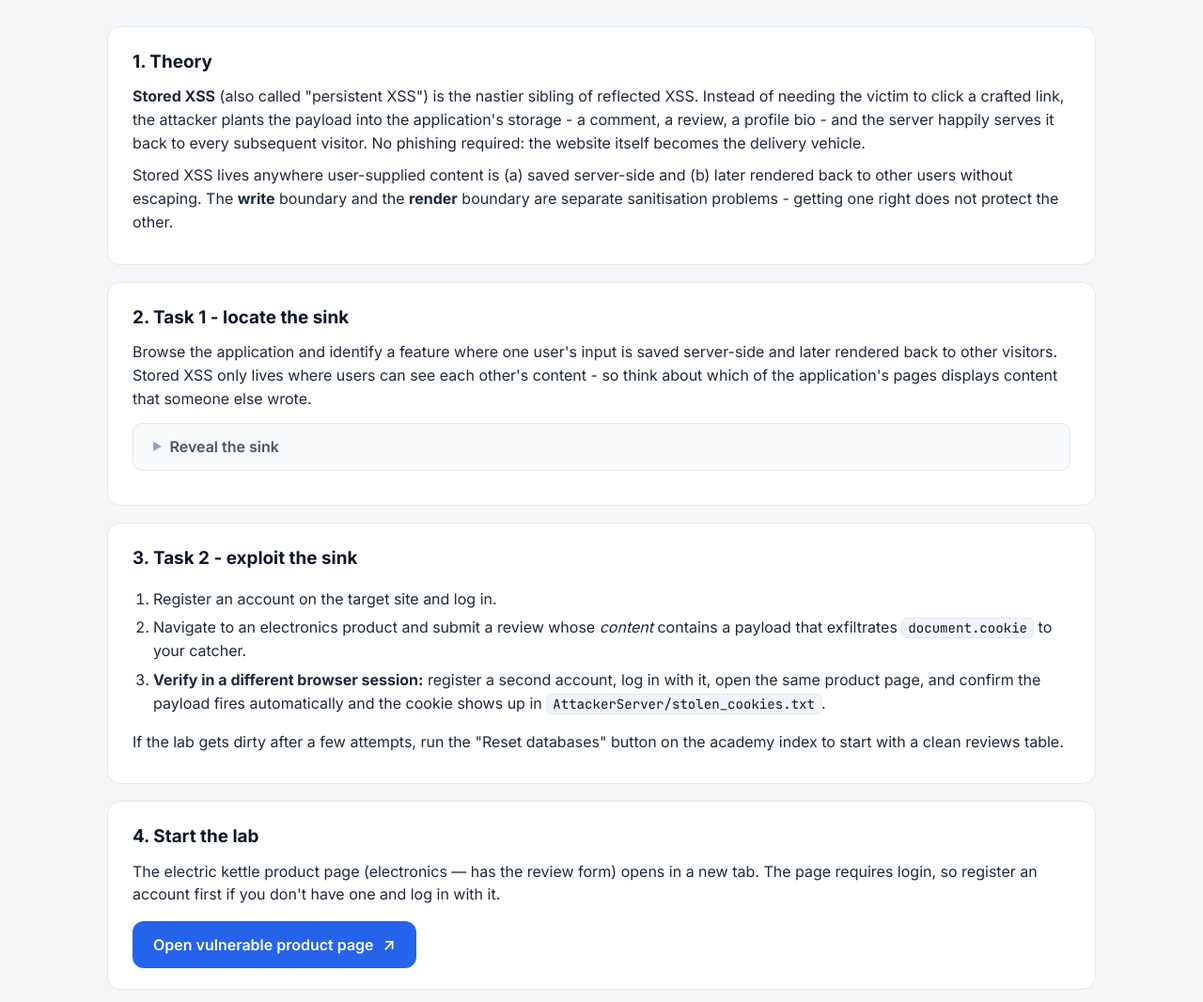
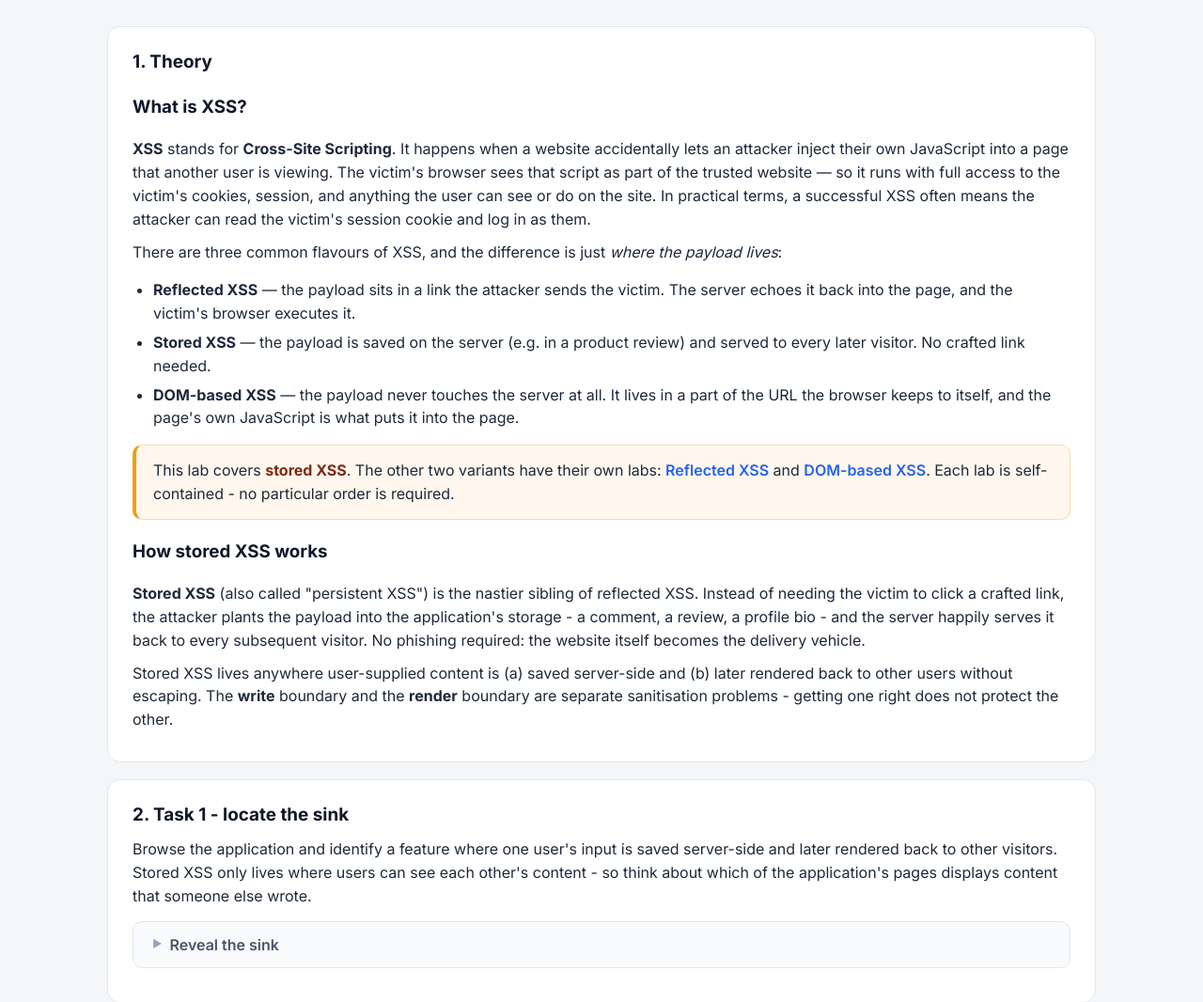
Before and after one commit to Nitzandudai/CyberProject, a PHP site: page /CyberProject/academy/xss-stored.php in a window 1280 px wide. Shown: the part 204-1270 px from the top of the page at 94% size. Run offline with PHP 8.4, Linux system fonts and the light colour scheme.

Commit message:
updata XSS labs to be more connected to each other

```diff
--- a/academy/xss-dom.php
+++ b/academy/xss-dom.php
@@ -47,6 +47,12 @@ academy_layout_start($lesson['title']);
             server at all. It lives in a part of the URL the browser keeps to itself,
             and the page&apos;s own JavaScript is what puts it into the page.</li>
     </ul>
+    <p class="academy-callout">
+        This lab covers <strong>DOM-based XSS</strong>. The other two variants have
+        their own labs: <a href="xss-reflected.php">Reflected XSS</a> and
+        <a href="xss-stored.php">Stored XSS</a>. Each lab is self-contained - no
+        particular order is required.
+    </p>
 
     <h3>What does &quot;DOM-based&quot; mean?</h3>
     <p>
--- a/academy/xss-stored.php
+++ b/academy/xss-stored.php
@@ -21,6 +21,40 @@ academy_layout_start($lesson['title']);
 <!-- 1. THEORY -->
 <section class="academy-block">
     <h2>1. Theory</h2>
+
+    <h3>What is XSS?</h3>
+    <p>
+        <strong>XSS</strong> stands for <strong>Cross-Site Scripting</strong>. It happens
+        when a website accidentally lets an attacker inject their own JavaScript into a
+        page that another user is viewing. The victim&apos;s browser sees that script
+        as part of the trusted website &mdash; so it runs with full access to the
+        victim&apos;s cookies, session, and anything the user can see or do on the
+        site. In practical terms, a successful XSS often means the attacker can read
+        the victim&apos;s session cookie and log in as them.
+    </p>
+    <p>
+        There are three common flavours of XSS, and the difference is just
+        <em>where the payload lives</em>:
+    </p>
+    <ul>
+        <li><strong>Reflected XSS</strong> &mdash; the payload sits in a link the
+            attacker sends the victim. The server echoes it back into the page, and the
+            victim&apos;s browser executes it.</li>
+        <li><strong>Stored XSS</strong> &mdash; the payload is saved on the server
+            (e.g. in a product review) and served to every later visitor. No crafted
+            link needed.</li>
+        <li><strong>DOM-based XSS</strong> &mdash; the payload never touches the
+            server at all. It lives in a part of the URL the browser keeps to itself,
+            and the page&apos;s own JavaScript is what puts it into the page.</li>
+    </ul>
+    <p class="academy-callout">
+        This lab covers <strong>stored XSS</strong>. The other two variants have
+        their own labs: <a href="xss-reflected.php">Reflected XSS</a> and
+        <a href="xss-dom.php">DOM-based XSS</a>. Each lab is self-contained - no
+        particular order is required.
+    </p>
+
+    <h3>How stored XSS works</h3>
     <p>
         <strong>Stored XSS</strong> (also called &quot;persistent XSS&quot;) is the
         nastier sibling of reflected XSS. Instead of needing the victim to click a crafted
```
Also changed, not shown: academy/xss-reflected.php (+34 -0 lines).
